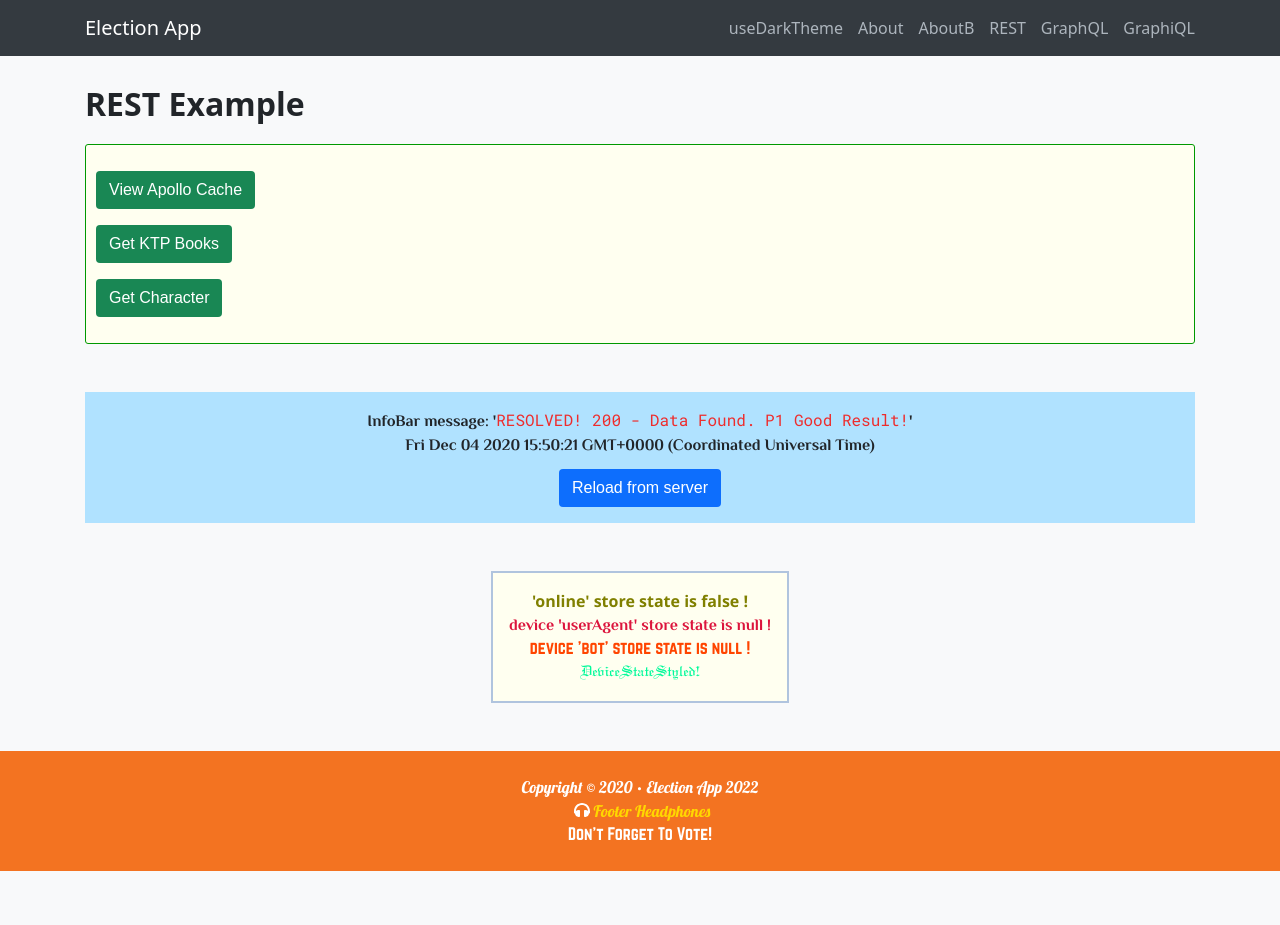
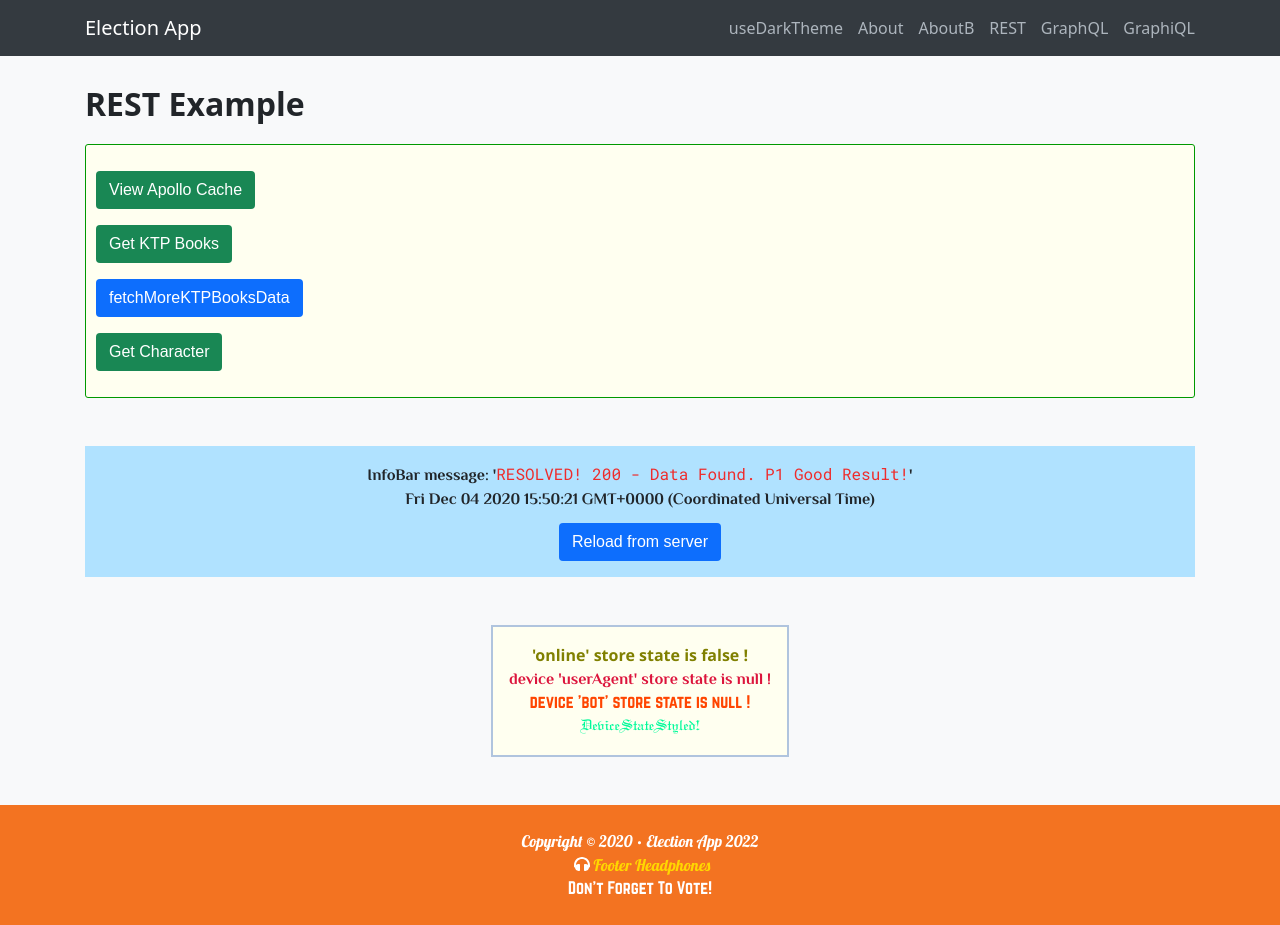
Before and after one commit to alexsmith716/Demo-Thirtythree, a React app: page /restfulexample in a window 1280 px wide. Before the commit the page ends 871 px from the top, so only its background shows below. Built offline with nearby package versions, Linux system fonts and the light colour scheme; the HTML template or start-up script is replaced by a standard one.

Commit message:
feat: Fetching more fetchMore functionality working in RESTfulExample.

```diff
--- a/src/containers/RESTfulExample/RESTfulExample.js
+++ b/src/containers/RESTfulExample/RESTfulExample.js
@@ -29,7 +29,7 @@ const RESTfulExample = () => {
 
 	//	https://github.com/apollographql/apollo-client/tree/main/docs/source/pagination
 	//	https://github.com/apollographql/apollo-client/blob/main/docs/source/pagination/core-api.mdx#the-fetchmore-function
-	const [getKTPBooks, { loading: getKTPBooksLoading, error: getKTPBooksError, data: getKTPBooksData }] = useLazyQuery(
+	const [getKTPBooks, { loading: getKTPBooksLoading, error: getKTPBooksError, data: getKTPBooksData, fetchMore: fetchMoreKTPBooksData }] = useLazyQuery(
 		GET_KTP_BOOKS_REST,
 		{
 			variables: {
@@ -136,6 +136,23 @@ const RESTfulExample = () => {
 					<div className="mb-3">
 						<Button
 							type="button"
+							className="btn-primary"
+							onClick={() => {
+								fetchMoreKTPBooksData({
+									variables: {
+										startIndex: 3,
+										maxResults: 2,
+									}
+								})
+							}}
+						>
+							fetchMoreKTPBooksData
+						</Button>
+					</div>
+
+					<div className="mb-3">
+						<Button
+							type="button"
 							className="btn-success"
 							onClick={() => getCharacter()}
 						>
--- a/webpack.config.babel.js
+++ b/webpack.config.babel.js
@@ -4,8 +4,8 @@ import MiniCssExtractPlugin from 'mini-css-extract-plugin';
 import CopyPlugin from 'copy-webpack-plugin';
 import LoadablePlugin from '@loadable/webpack-plugin';
 import ForkTsCheckerWebpackPlugin from 'fork-ts-checker-webpack-plugin';
-// import TerserPlugin from 'terser-webpack-plugin';
-// import { BundleAnalyzerPlugin } from 'webpack-bundle-analyzer';
+import TerserPlugin from 'terser-webpack-plugin';
+//  import { BundleAnalyzerPlugin } from 'webpack-bundle-analyzer';
 import nodeExternals from 'webpack-node-externals';
 
 const DIST_PATH = path.resolve(__dirname, 'public/dist');
@@ -122,18 +122,18 @@ const getConfig = (target) => ({
 
 	optimization: {
 		minimize: true,
-		//  minimizer: [
-		//  	new TerserPlugin({
-		//  		terserOptions: {
-		//  			output: {
-		//  				comments: false,
-		//  			},
-		//  			compress: {
-		//  				drop_console: true,
-		//  			},
-		//  		},
-		//  	}),
-		//  ],
+		minimizer: [
+			new TerserPlugin({
+				terserOptions: {
+					output: {
+						comments: true,
+					},
+					compress: {
+						drop_console: true,
+					},
+				},
+			}),
+		],
 		moduleIds: 'deterministic',
 		runtimeChunk: 'single',
 		splitChunks: {
@@ -167,12 +167,12 @@ const getConfig = (target) => ({
 	},
 
 	resolve: {
-    modules: ['node_modules'],
+		modules: ['node_modules'],
 		extensions: ['.ts', '.tsx', '.js', '.json', '.jsx', '.css', '.scss', '.mjs'],
-    alias: {
-      react: path.resolve('./node_modules/react'),
-      graphql: path.resolve('./node_modules/graphql'),
-    },
+		alias: {
+			react: path.resolve('./node_modules/react'),
+			graphql: path.resolve('./node_modules/graphql'),
+		},
 		//	fallback: {
 		//		'assert': require.resolve('assert/'),
 		//	}
@@ -191,10 +191,12 @@ const getConfig = (target) => ({
 		}),
 		//	new webpack.DefinePlugin({}),
 		new LoadablePlugin(),
-		//	new BundleAnalyzerPlugin({
-		//		analyzerMode: "static",
-		//		openAnalyzer: false,
-		//	}),
+    //  new BundleAnalyzerPlugin({
+    //  	analyzerMode: 'static',
+    //  	reportFilename: './bundleAnalyzer/webpack.config.babel.html',
+    //  	openAnalyzer: false,
+    //  	generateStatsFile: false
+    //  }),
 	],
 })
 
```
